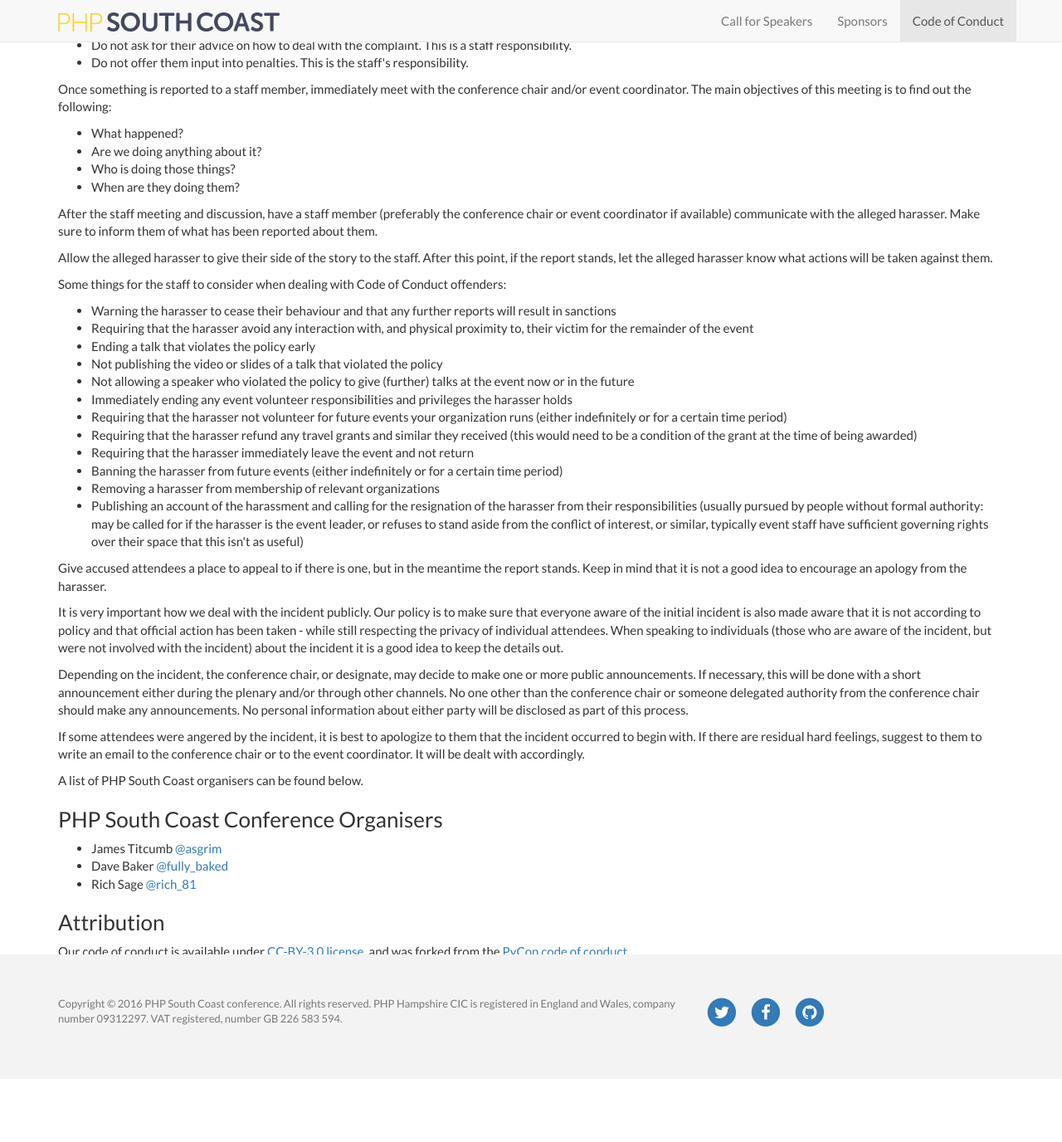
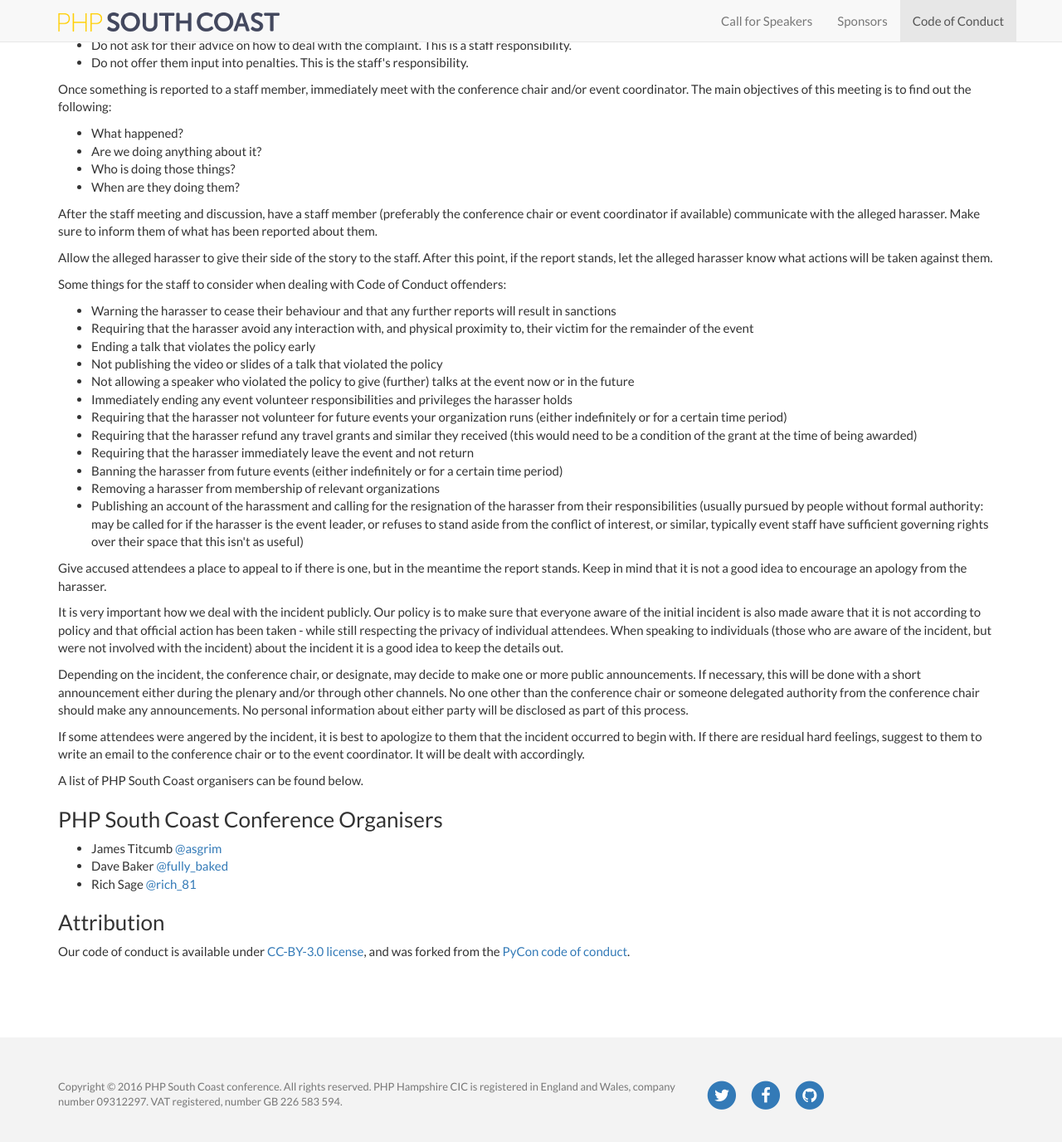
Before and after one commit to phphants/php-south-coast-2016, a Jekyll site: the page built from code-of-conduct.html, in a window 1280 px wide and 1400 px high, scrolled down 1986 px. Shown: the top 1376 px of the window at 83% size. Built offline with Jekyll 4.4.1, drawn with Linux system fonts in a browser that asks for light colours; before the commit the page ends 3286 px from its top, so only the background shows below that.

Commit message:
Add 100px padding to Code of Conduct page
The footer has a 50px padding-top which
is covering the content at the end of
the Code of Conduct

```diff
--- /dev/null
+++ b/_sass/pages/_code-of-conduct.scss
@@ -0,0 +1,3 @@
+.code-of-conduct {
+  padding-bottom: 100px;
+}
--- a/code-of-conduct.html
+++ b/code-of-conduct.html
@@ -6,7 +6,7 @@ order: 3
 ---
 
 <!-- Main -->
-<div id="main">
+<div id="main" class="code-of-conduct">
     <div class="container">
 
         <!-- Content -->
--- a/css/site.scss
+++ b/css/site.scss
@@ -198,3 +198,4 @@ footer {
 }
 
 @import 'pages/sponsors';
+@import 'pages/code-of-conduct';
```
